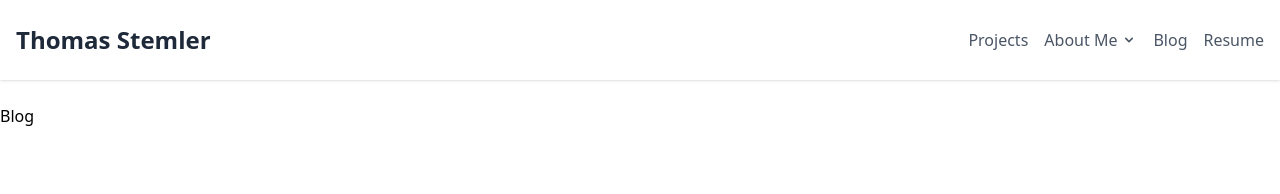
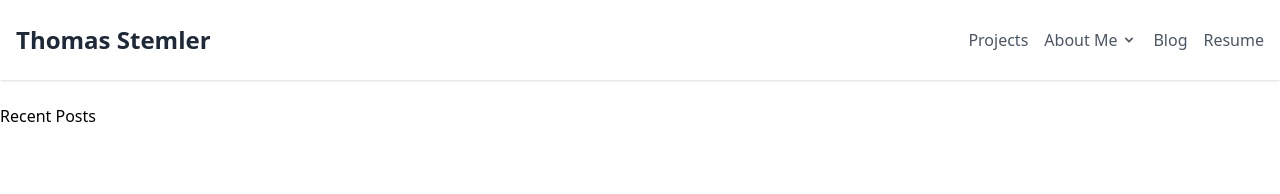
Before and after one commit to OccultParrot/Portfolio, a React (Vite) app in the folder client/: page /blog in a window 1280 px wide. Shown: the top 194 px of the page. Built offline with nearby package versions, Linux system fonts and the light colour scheme.

Commit message:
Started work on the blog page

```diff
--- a/client/src/pages/BlogPage.tsx
+++ b/client/src/pages/BlogPage.tsx
@@ -1,7 +1,13 @@
+
+
 export default function BlogPage() {
   return (
     <div>
-      <p>Blog</p>
+      <h1>Recent Posts</h1>
+      {/* Grid holding posts */}
+      <div>
+
+      </div>
     </div>
   )
 }
```
